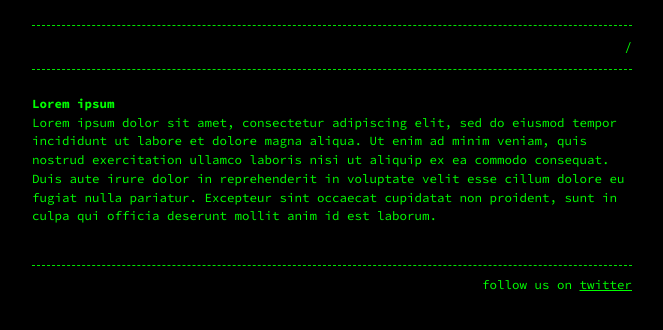
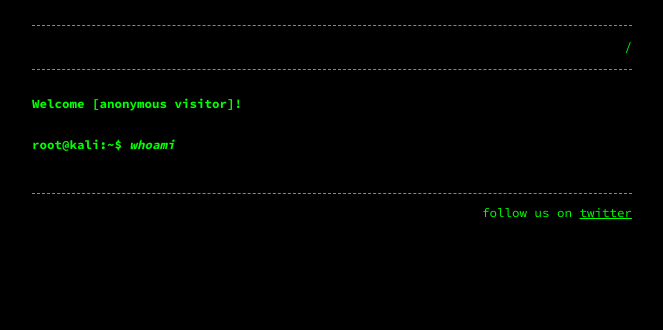
Before and after one commit to thenishkarshagarwal/thenishkarshagarwal.github.io, a Jekyll site: the page built from index.md, in a window 1280 px wide. Shown: the top 330 px of the page, without its empty margins (308-971 px from the left). Built offline with Jekyll 4.4.1, drawn with Linux system fonts in a browser that asks for light colours.

Commit message:
git push

```diff
--- a/_config.yml
+++ b/_config.yml
@@ -6,7 +6,7 @@ header_pages:
   - index.md
   - about.md
 
-footer: 'follow us on <a href="https://twitter.com/">twitter</a>'
+footer: 'follow us on <a href="https://twitter.com/thenishagarwal/">twitter</a>'
 
 style: hacker
 listen_for_clients_preferred_style: false
--- a/index.md
+++ b/index.md
@@ -4,6 +4,6 @@ layout: home
 permalink: /
 ---
 
-# Lorem ipsum
+# Welcome [anonymous visitor]!
 
-Lorem ipsum dolor sit amet, consectetur adipiscing elit, sed do eiusmod tempor incididunt ut labore et dolore magna aliqua. Ut enim ad minim veniam, quis nostrud exercitation ullamco laboris nisi ut aliquip ex ea commodo consequat. Duis aute irure dolor in reprehenderit in voluptate velit esse cillum dolore eu fugiat nulla pariatur. Excepteur sint occaecat cupidatat non proident, sunt in culpa qui officia deserunt mollit anim id est laborum.
+## root@kali:~$ *whoami*
```
